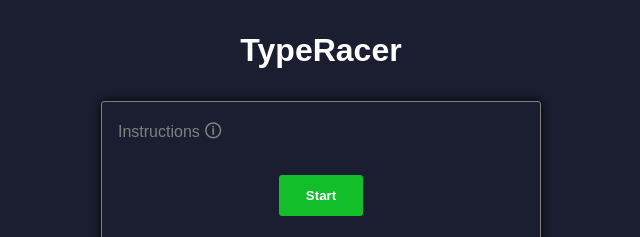
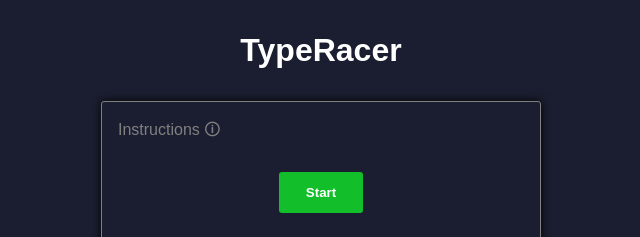
Before and after one commit to bwattle/TypeRacerByRainHolloway, a plain HTML site: page index.html in a window 1280 px wide. Shown: the top 237 px of the page, 319-959 px from the left. Drawn offline with nearby package versions, Linux system fonts and the light colour scheme.

Commit message:
Removed .info-icon span

```diff
--- a/index.html
+++ b/index.html
@@ -13,7 +13,7 @@
         </header>
         <div class="main-container">
             <div class="game">
-                <span class="info">Instructions <span class="info-icon">&#x1f6c8;</span></span>
+                <span class="info">Instructions &#x1f6c8;</span>
                 <div class="modal">
                     <div class="modal-content">
                         <span id="close-icon">&#x2715</span>
```
